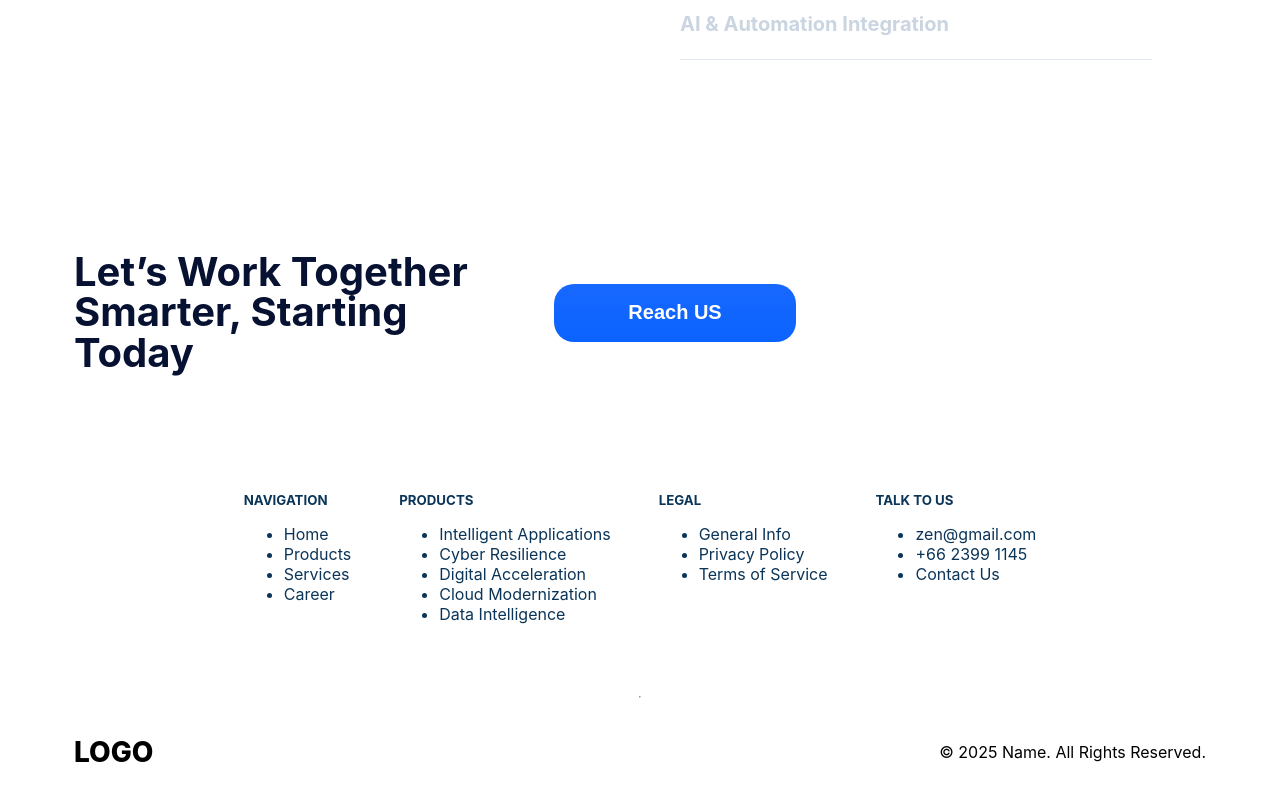
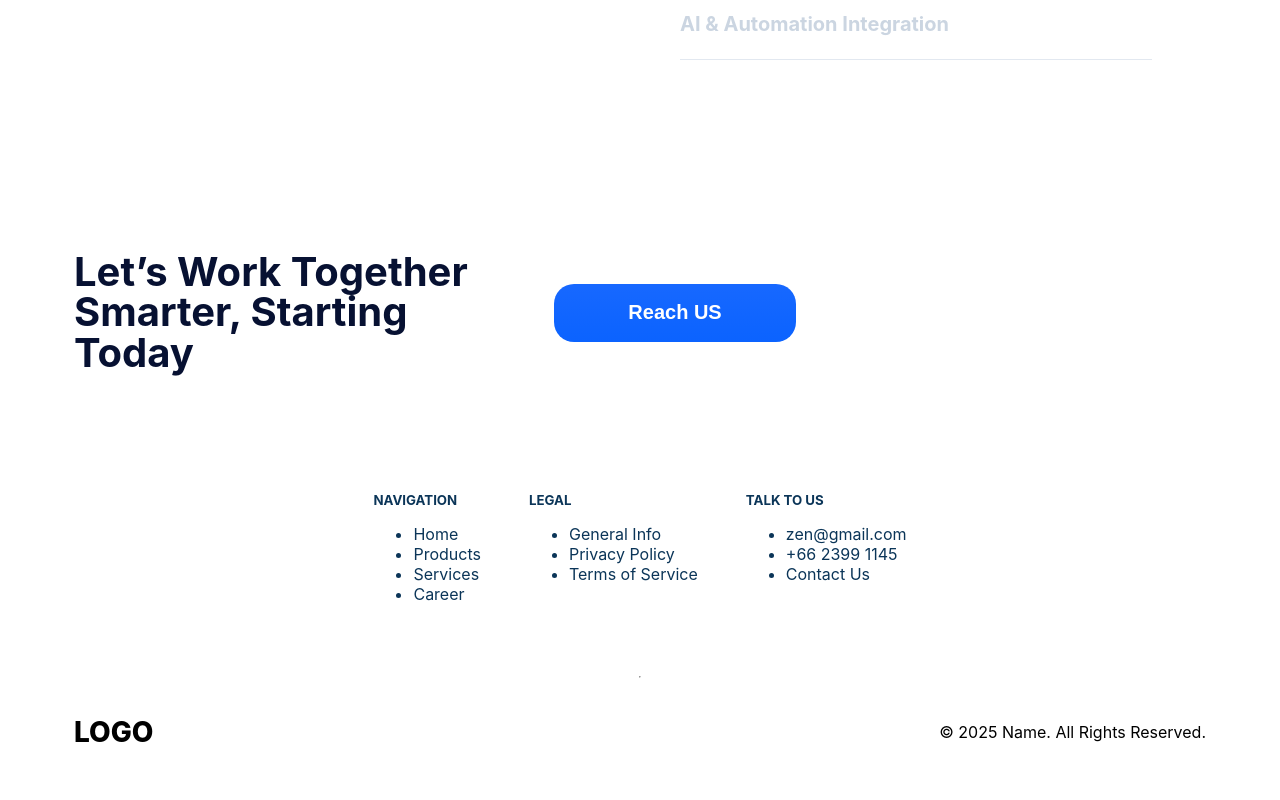
Before and after one commit to Somnath0411/yok, a React (Vite) app: page /services in a window 1280 px wide. Shown: the part 1930-2730 px from the top of the page. Built offline with nearby package versions, Linux system fonts and the light colour scheme.

Commit message:
removed products from wesbite

```diff
--- a/src/components/Footer.jsx
+++ b/src/components/Footer.jsx
@@ -21,16 +21,6 @@ export default function Footer(){
             <li>Products</li>
             <li>Services</li>
             <li>Career</li>
-          </ul>
-        </div>
-        <div>
-          <h5>PRODUCTS</h5>
-          <ul>
-            <li>Intelligent Applications</li>
-            <li>Cyber Resilience</li>
-            <li>Digital Acceleration</li>
-            <li>Cloud Modernization</li>
-            <li>Data Intelligence</li>
           </ul>
         </div>
         <div>
--- a/src/components/Header.jsx
+++ b/src/components/Header.jsx
@@ -11,7 +11,6 @@ export default function Header() {
         </div>
         <nav className="main-nav">
           <ul>
-            <Link to="/Products"><li>Products</li></Link>
             <Link to="/services"><li>Services</li></Link>
             <Link to="/aboutus"><li>About us</li></Link>
           </ul>
--- a/src/main.jsx
+++ b/src/main.jsx
@@ -4,7 +4,6 @@ import {BrowserRouter} from 'react-router-dom'
 import './index.css'
 import App from './App.jsx'
 import './assets/FadeContent.jsx'
-import FadeContent from './assets/FadeContent.jsx'
 
 createRoot(document.getElementById('root')).render(
   <StrictMode>
```
